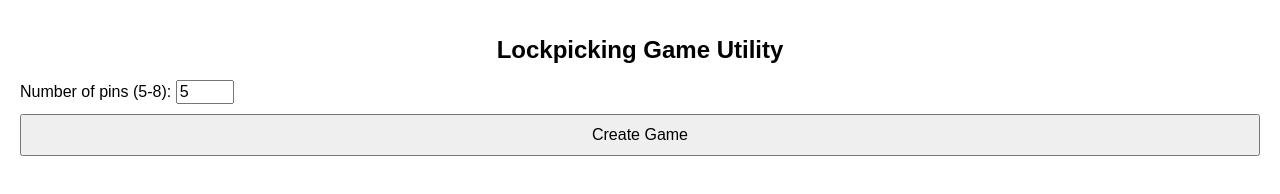
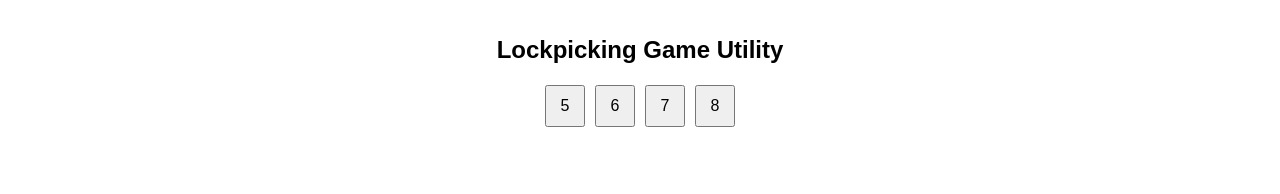
Before and after one commit to HexKing91021/pickitt, a plain HTML site: page index.html in a window 1280 px wide. Drawn offline with Linux system fonts and the light colour scheme.

Commit message:
qol updates

```diff
--- a/index.html
+++ b/index.html
@@ -7,7 +7,7 @@
     <style>
         body {
             font-family: Arial, sans-serif;
-            max-width: 100%;
+            max-width: 600px;
             margin: 0 auto;
             padding: 20px;
             box-sizing: border-box;
@@ -41,7 +41,7 @@
         .elimination-grid {
             display: grid;
             gap: 5px;
-            grid-template-columns: repeat(5, 1fr);
+            grid-template-columns: repeat(8, 1fr);
             max-width: 100%;
             margin: 0 auto;
         }
@@ -69,15 +69,18 @@
             margin-top: 20px;
         }
         button {
-            display: block;
-            width: 100%;
             padding: 10px;
-            margin-top: 10px;
+            margin: 5px;
             font-size: 16px;
+            cursor: pointer;
         }
-        input[type="number"] {
-            width: 50px;
-            font-size: 16px;
+        .pin-selector {
+            display: flex;
+            justify-content: center;
+            margin-bottom: 20px;
+        }
+        .pin-selector button {
+            width: 40px;
         }
         @media (max-width: 480px) {
             .pin {
@@ -95,10 +98,11 @@
 <body>
     <h1>Lockpicking Game Utility</h1>
 
-    <div>
-        <label for="numPins">Number of pins (5-8):</label>
-        <input type="number" id="numPins" min="5" max="8" value="5">
-        <button onclick="createGame()">Create Game</button>
+    <div class="pin-selector">
+        <button onclick="createGame(5)">5</button>
+        <button onclick="createGame(6)">6</button>
+        <button onclick="createGame(7)">7</button>
+        <button onclick="createGame(8)">8</button>
     </div>
 
     <div id="gameArea" style="display: none;">
@@ -116,13 +120,15 @@
                 this.numPins = numPins;
                 this.sequence = [];
                 this.eliminationGrid = Array(numPins).fill().map(() => Array(numPins).fill(0));
-                // 0: unknown, 1: eliminated, 2: correct
             }
 
             pickPin(pin) {
                 if (!this.sequence.includes(pin)) {
                     this.sequence.push(pin);
                     this.updateEliminationGrid(pin);
+                    if (this.sequence.length === this.numPins - 1) {
+                        this.autoCompleteLastPin();
+                    }
                     return true;
                 }
                 return false;
@@ -137,10 +143,25 @@
                         this.eliminationGrid[currentRow][i] = 1; // eliminated
                     }
                 }
-                // Mark used pins as eliminated in future rows
                 for (let row = currentRow + 1; row < this.numPins; row++) {
                     this.eliminationGrid[row][pin - 1] = 1;
                 }
+            }
+
+            autoCompleteLastPin() {
+                const lastPin = this.getRemainingPin();
+                if (lastPin) {
+                    this.pickPin(lastPin);
+                }
+            }
+
+            getRemainingPin() {
+                for (let i = 1; i <= this.numPins; i++) {
+                    if (!this.sequence.includes(i)) {
+                        return i;
+                    }
+                }
+                return null;
             }
 
             toggleElimination(row, pin) {
@@ -155,13 +176,7 @@
             }
         }
 
-        function createGame() {
-            const numPins = parseInt(document.getElementById('numPins').value);
-            if (numPins < 5 || numPins > 8) {
-                alert('Number of pins must be between 5 and 8.');
-                return;
-            }
-
+        function createGame(numPins) {
             game = new LockpickingGame(numPins);
             renderLock();
             renderEliminationGrid();
```
